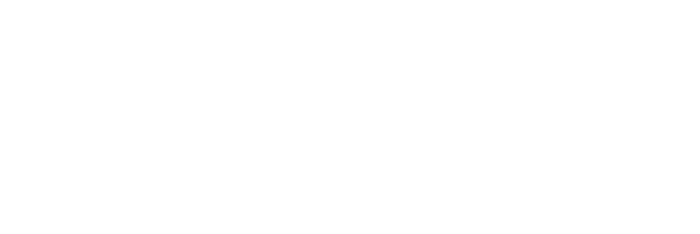
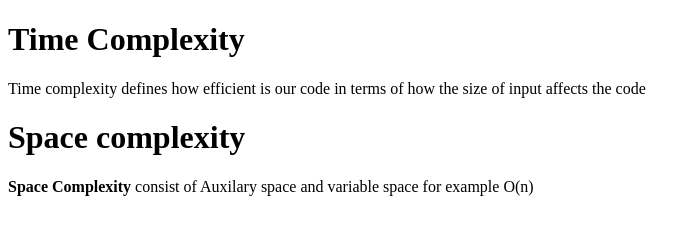
Before and after one commit to acciojob/time-and-space-complexity-rohan1207, a website: page main.html in a window 1280 px wide. Shown: the whole page, without its empty margins (0-700 px from the left). Drawn offline with Linux system fonts and the light colour scheme.

Commit message:
created a submission

```diff
--- a/main.html
+++ b/main.html
@@ -7,7 +7,10 @@
 </head>
 
 <body>
-	<!-- the entire body must be written by student -->
+	<h1>Time Complexity</h1>
+	<p>Time complexity defines how efficient is our code in terms of  how the size of input affects the code </p>
+	<h1>Space complexity</h1>
+	<p><b>Space Complexity </b> consist of Auxilary space and variable space for example O(n)</p>
     <script type="text/javascript" src="./script.js">
 </script>
 
```
